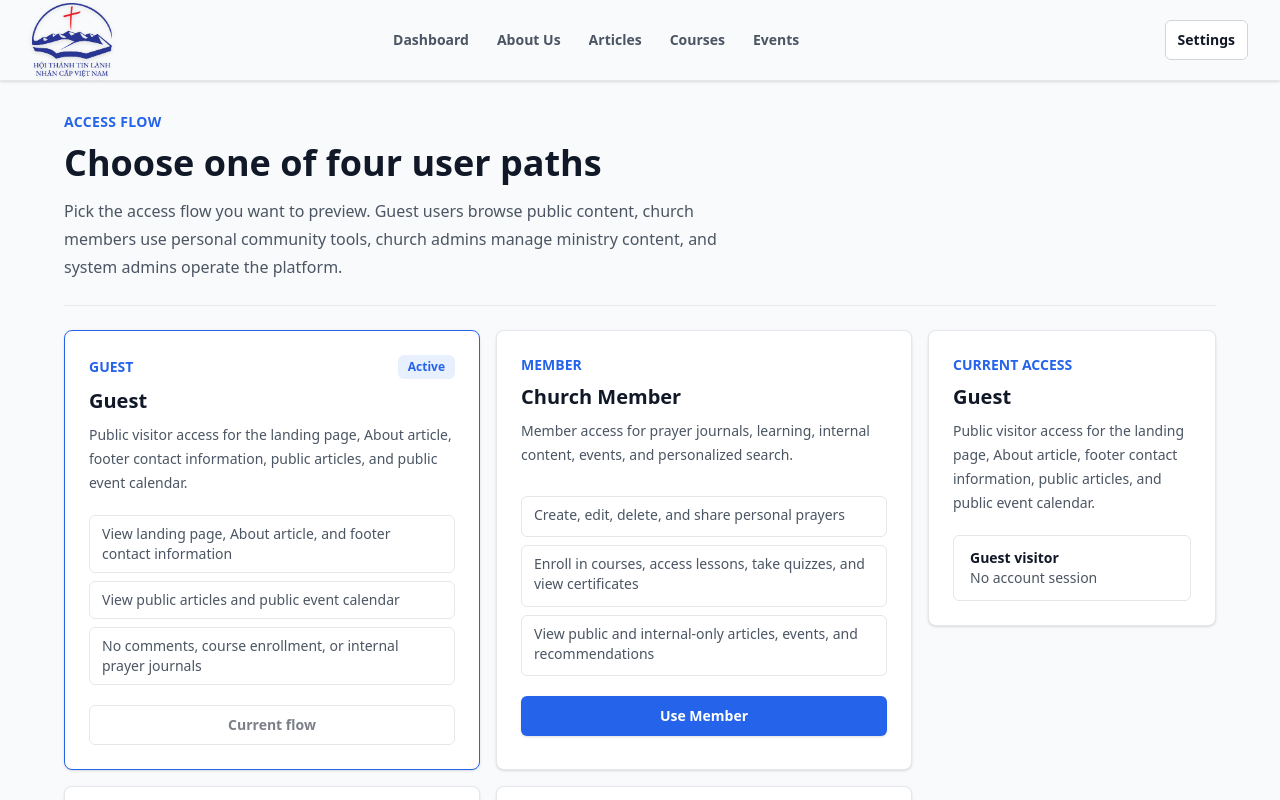
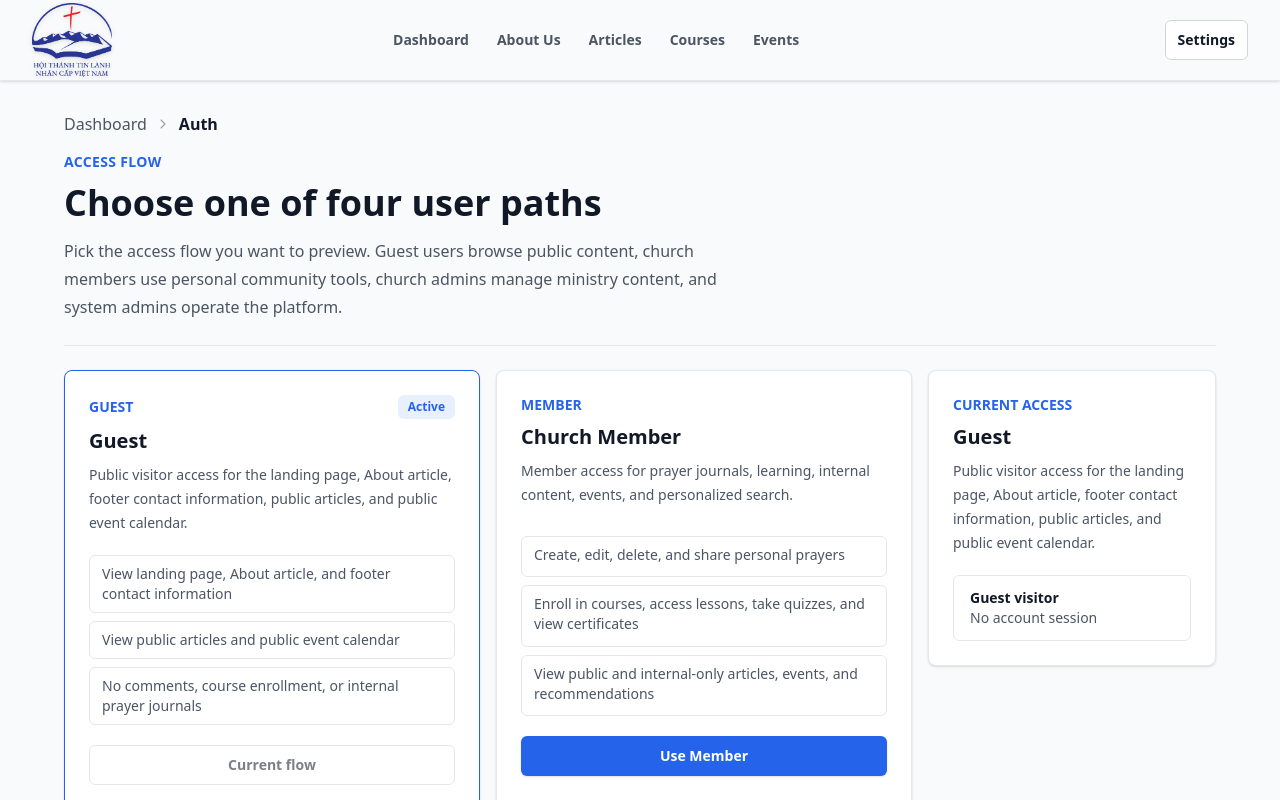
Before and after one commit to toanle17081998/HTTLNCVN, a Next.js app in the folder apps/web/: page /auth in a window 1280 px wide. Shown: the top 800 px of the page. Built offline with nearby package versions, Linux system fonts and the light colour scheme.

Commit message:
feat: add breadcrumb

```diff
--- a/apps/web/src/components/layout/AppShell.tsx
+++ b/apps/web/src/components/layout/AppShell.tsx
@@ -3,6 +3,7 @@
 import type { ReactNode } from "react";
 import { usePathname } from "next/navigation";
 import { BackToTopButton } from "./BackToTopButton";
+import { Breadcrumb } from "./Breadcrumb";
 import { Footer } from "./Footer";
 import { Header } from "./Header";
 
@@ -18,6 +19,9 @@ export function AppShell({ children }: AppShellProps) {
       <div className="flex min-w-0 flex-1 flex-col">
         <Header pathname={pathname} />
         <main className="min-w-0 flex-1 px-4 pb-8 pt-24 sm:px-6 md:pt-28 lg:px-8">
+          <div className="mx-auto mb-4 w-full max-w-6xl">
+            <Breadcrumb pathname={pathname} />
+          </div>
           {children}
         </main>
         <Footer />
--- a/apps/web/src/components/layout/Breadcrumb.tsx
+++ b/apps/web/src/components/layout/Breadcrumb.tsx
@@ -1,4 +1,5 @@
 import Link from "next/link";
+import { ChevronRight } from "lucide-react";
 import { useTranslation } from "@/providers/I18nProvider";
 import { navItems } from "./navigation";
 
@@ -19,8 +20,8 @@ export function Breadcrumb({ pathname }: BreadcrumbProps) {
 
   if (segments.length === 0) {
     return (
-      <nav aria-label="Breadcrumb" className="text-sm">
-        <span className="font-medium text-[var(--text-primary)]">
+      <nav aria-label="Breadcrumb" className="text-base">
+        <span className="font-semibold text-[var(--text-primary)]">
           {t("breadcrumb.dashboard")}
         </span>
       </nav>
@@ -28,10 +29,13 @@ export function Breadcrumb({ pathname }: BreadcrumbProps) {
   }
 
   return (
-    <nav aria-label="Breadcrumb" className="text-sm">
-      <ol className="flex flex-wrap items-center gap-2 text-[var(--text-secondary)]">
+    <nav aria-label="Breadcrumb" className="text-base">
+      <ol className="flex min-w-0 flex-wrap items-center gap-2 text-[var(--text-secondary)]">
         <li>
-          <Link className="hover:text-[var(--brand-primary)]" href="/">
+          <Link
+            className="font-normal transition hover:text-[var(--brand-primary)]"
+            href="/"
+          >
             {t("breadcrumb.dashboard")}
           </Link>
         </li>
@@ -45,16 +49,18 @@ export function Breadcrumb({ pathname }: BreadcrumbProps) {
 
           return (
             <li className="flex items-center gap-2" key={href}>
-              <span aria-hidden="true" className="text-[var(--text-tertiary)]">
-                /
-              </span>
+              <ChevronRight
+                aria-hidden="true"
+                className="h-4 w-4 shrink-0 text-[var(--text-tertiary)]"
+                strokeWidth={1.75}
+              />
               {isLast ? (
-                <span className="font-medium text-[var(--text-primary)]">
+                <span className="font-semibold text-[var(--text-primary)]">
                   {label}
                 </span>
               ) : (
                 <Link
-                  className="hover:text-[var(--brand-primary)]"
+                  className="font-normal transition hover:text-[var(--brand-primary)]"
                   href={href}
                 >
                   {label}
```
